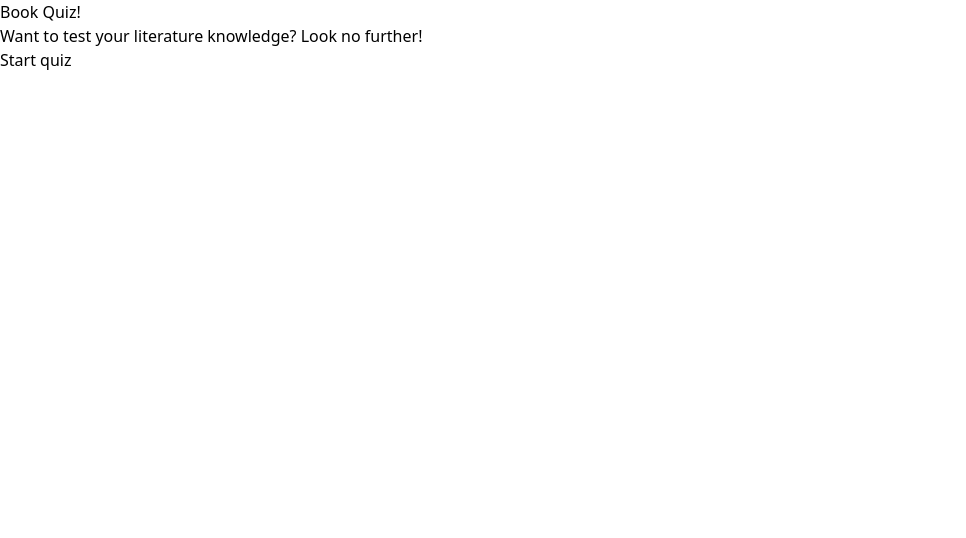
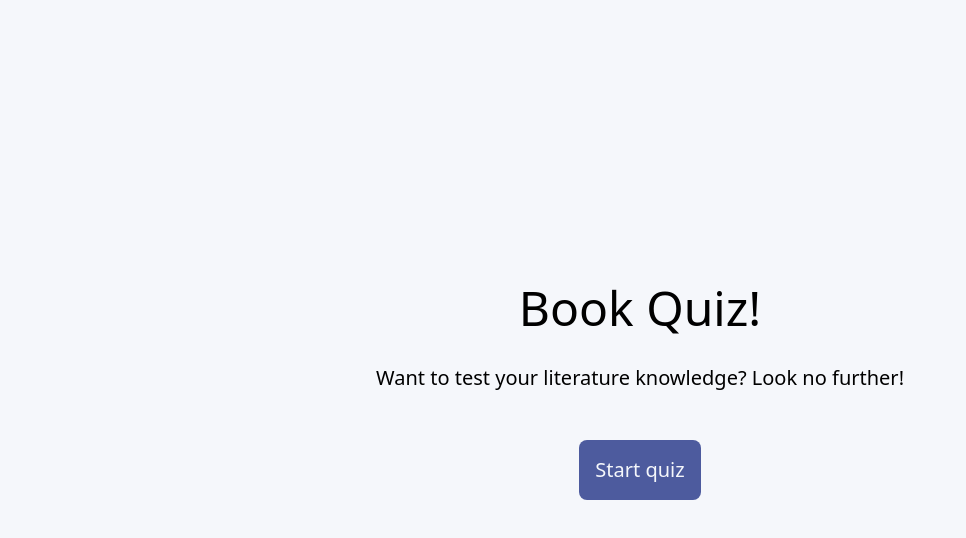
Before and after one commit to sjapaget/react-book-quiz, a React (Vite) app: page / in a window 1280 px wide. Shown: the top 538 px of the page, without its empty margins (0-966 px from the left). Built offline with nearby package versions, Linux system fonts and the light colour scheme.

Commit message:
Style Start and App components

```diff
--- a/src/App.jsx
+++ b/src/App.jsx
@@ -3,7 +3,7 @@ import Start from './Start'
 
 function App() {
   return (
-    <div>
+    <div className='h-screen flex flex-col justify-center items-center bg-bgBeige-500'>
       <Start />
     </div>
   )
--- a/src/Start.jsx
+++ b/src/Start.jsx
@@ -2,10 +2,16 @@ import { React } from "react";
 
 function Start() {
   return (
-    <div>
-      <h1>Book Quiz!</h1>
-      <p>Want to test your literature knowledge? Look no further!</p>
-      <button>Start quiz</button>
+    <div className="text-center">
+      <h1 className="py-4 text-5xl">
+        Book Quiz!
+      </h1>
+      <p className="py-4 text-xl">
+        Want to test your literature knowledge? Look no further!
+      </p>
+      <button className="my-8 p-4 rounded-lg text-bgBeige-500 text-xl bg-btnBlue-500">
+        Start quiz
+      </button>
     </div>
   )
 }
--- a/tailwind.config.cjs
+++ b/tailwind.config.cjs
@@ -5,7 +5,16 @@ module.exports = {
     "./src/**/*.{js,jsx}"
   ],
   theme: {
-    extend: {},
+    extend: {
+      "colors": {
+        "bgBeige": {
+          "500": "#F5F7FB"
+        },
+        "btnBlue": {
+          "500": "#4D5B9E"
+        }
+      }
+    },
   },
   plugins: [],
 }
```
